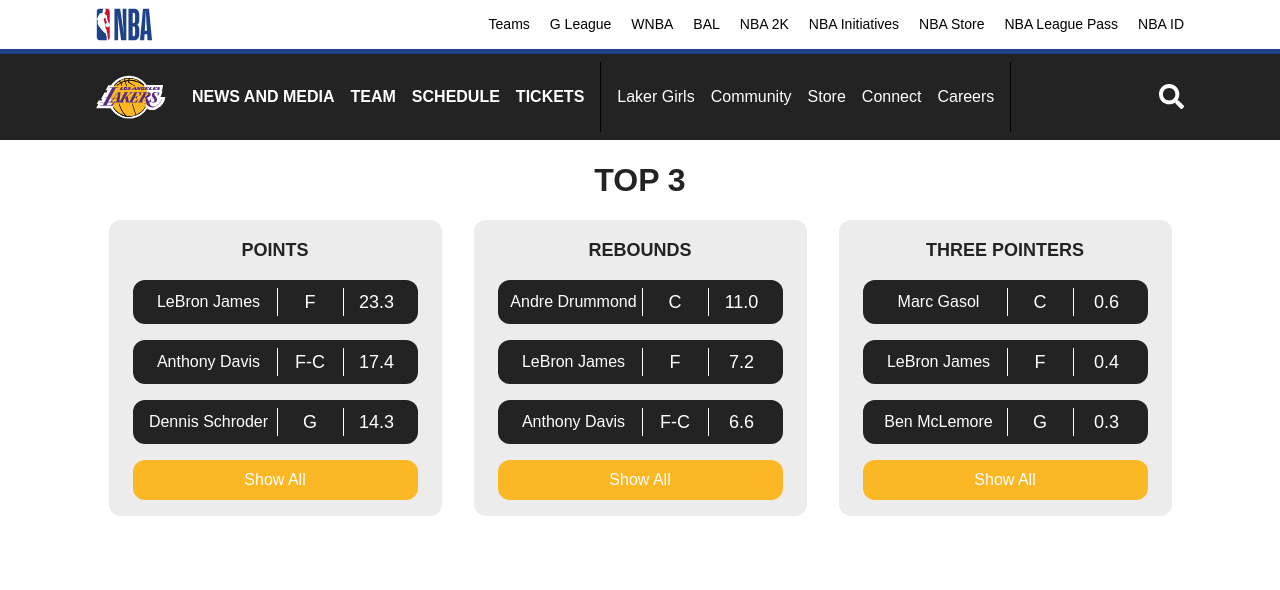
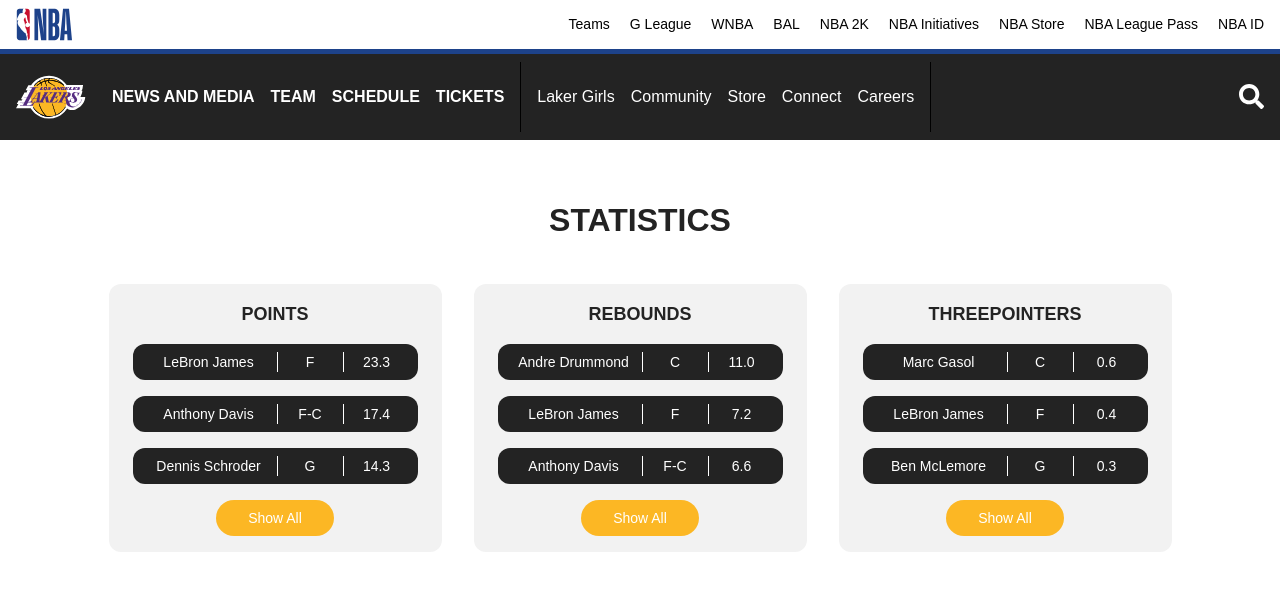
Before and after one commit to vahan-gev/frontend-api, a Next.js app: page / in a window 1280 px wide. Shown: the top 590 px of the page. Built offline with nearby package versions, Linux system fonts and the light colour scheme.

Commit message:
Add files via upload

```diff
--- a/src/app/components/LakersHeader/LakersHeader.js
+++ b/src/app/components/LakersHeader/LakersHeader.js
@@ -3,7 +3,7 @@ import {FaEnvelope, FaFacebook, FaMessage, FaSnapchat, FaTiktok, FaXTwitter, FaY
 
 export default function LakersHeader() {
     return (
-        <div className="px-20 bg-[#232323]">
+        <div className="bg-[#232323]">
             <nav className="flex justify-between mx-auto max-w-screen-xxl px-4 py-2">
                 <div className="flex">
                     <a href="/" className="mr-2.5">
--- a/src/app/components/NBAHeader/NBAHeader.js
+++ b/src/app/components/NBAHeader/NBAHeader.js
@@ -1,6 +1,6 @@
 export default function NBAHeader() {
     return (
-        <nav className="px-20 bg-white z-50 nba-header">
+        <nav className="bg-white z-50 nba-header">
             <div className="flex items-center justify-between mx-auto max-w-screen-xxl px-4 py-2">
                 <a href="/" className="mr-2.5">
                     <img src="/assets/img/logo-nba.svg" alt="NBA Logo" className="w-14" />
--- a/src/app/components/PlayerCard/PlayerCard.js
+++ b/src/app/components/PlayerCard/PlayerCard.js
@@ -1,16 +1,16 @@
 export default function PlayerCard({player}) {
     return (
-        <div className="flex py-2 px-4 bg-[#232323] rounded-xl gap-2 text-white justify-between hover:shadow-2xl cursor-pointer">
+        <div className="flex py-2 px-4 bg-[#232323] rounded-xl gap-2 text-white justify-between">
             <div className="w-[120px] max-w-[120px] flex flex-col items-center justify-center">
-                <span className="text-nowrap">{player?.fn + " " + player?.ln}</span>
+                <span className="text-sm">{player?.fn + " " + player?.ln}</span>
             </div>
             <div className="inline-block w-[0.5px] self-stretch bg-white"></div>
             <div className="w-[50px] max-w-[50px] flex flex-col items-center justify-center">
-                <span className="text-lg">{player?.pos}</span>
+                <span className="text-sm">{player?.pos}</span>
             </div>
             <div className="inline-block w-[0.5px] self-stretch bg-white"></div>
             <div className="w-[50px] max-w-[50px] flex items-center justify-center">
-                <span className="text-lg">{player?.val.toFixed(1)}</span>
+                <span className="text-sm">{player?.val.toFixed(1)}</span>
             </div>
         </div>
     )
--- a/src/app/components/Statistics/Statistics.js
+++ b/src/app/components/Statistics/Statistics.js
@@ -1,70 +1,77 @@
 "use client";
-import {useEffect, useState} from "react";
-import {getPlayers} from "@/app/helpers/asyncmethods";
-import {getTopThree} from "@/app/helpers/methods";
-import {PlayerCard} from "@/app/components";
+import { useEffect, useState } from "react";
+import { getPlayers } from "@/app/helpers/asyncmethods";
+import { getTopThree } from "@/app/helpers/methods";
+import { PlayerCard } from "@/app/components";
+
+const STATS = ["points", "rebounds", "threepointers"];
+
 export default function Statistics() {
-    const [playersByPoints, setPlayersByPoints] = useState([]);
-    const [playersByRebounds, setPlayersByRebounds] = useState([]);
-    const [playersByThreePointers, setPlayersByThreePointers] = useState([]);
-    const [stats, setStats] = useState(["points", "rebounds", "threepointers"])
+    const [players, setPlayers] = useState({
+        points: [],
+        rebounds: [],
+        threepointers: []
+    });
+
+    const [displayStates, setDisplayStates] = useState({
+        points: true,
+        rebounds: true,
+        threepointers: true
+    });
+
     useEffect(() => {
         async function fetchPlayers() {
-            for(let i in stats) {
-                await getPlayers(stats[i]).then((data) => {
-                    switch(stats[i]) {
-                        case "points": setPlayersByPoints(data); break;
-                        case "rebounds": setPlayersByRebounds(data); break;
-                        case "threepointers": setPlayersByThreePointers(data); break;
-                        default: break;
-                    }
-                });
+            const fetchedPlayers = {};
+            for (const stat of STATS) {
+                fetchedPlayers[stat] = await getPlayers(stat);
             }
+            setPlayers(fetchedPlayers);
         }
         fetchPlayers();
-    }, [stats]);
+    }, []);
+
+    const toggleDisplay = (stat) => {
+        setDisplayStates(prev => ({
+            ...prev,
+            [stat]: !prev[stat]
+        }));
+    };
+
+    const getDisplayPlayers = (stat) => {
+        return displayStates[stat] ? getTopThree(players[stat]) : players[stat];
+    };
 
     return (
-        <div className="py-4 flex flex-col items-center gap-4">
-            <h1 className="text-[2rem] font-black uppercase text-[#232323]">Top 3</h1>
+        <div className="py-4 flex flex-col items-center gap-10 mt-10">
+            <h1 className="text-[2rem] font-black uppercase text-[#232323]">Statistics</h1>
             <div className="flex gap-8">
-                <div className="flex gap-4 flex-col bg-[#ececec] py-4 px-6 rounded-xl">
-                    <div className="flex items-center justify-center">
-                        <h1 className="text-lg font-black uppercase text-[#232323]">Points</h1>
-                    </div>
-                    {getTopThree(playersByPoints)?.map((player, index) => (
-                        <PlayerCard key={index} player={player}/>
-                    ))}
-                    <div
-                        className="flex py-2 px-4 bg-[#fcb724] rounded-xl items-center justify-center text-white hover:shadow-2xl cursor-pointer">
-                        <p>Show All</p>
-                    </div>
-                </div>
-                <div className="flex gap-4 flex-col bg-[#ececec] py-4 px-6 rounded-xl">
-                    <div className="flex items-center justify-center">
-                        <h1 className="text-lg font-black uppercase text-[#232323]">Rebounds</h1>
-                    </div>
-                    {getTopThree(playersByRebounds)?.map((player, index) => (
-                        <PlayerCard key={index} player={player}/>
-                    ))}
-                    <div
-                        className="flex py-2 px-4 bg-[#fcb724] rounded-xl items-center justify-center text-white hover:shadow-2xl cursor-pointer">
-                        <p>Show All</p>
-                    </div>
-                </div>
-                <div className="flex gap-4 flex-col bg-[#ececec] py-4 px-6 rounded-xl">
-                    <div className="flex items-center justify-center">
-                        <h1 className="text-lg font-black uppercase text-[#232323]">Three Pointers</h1>
-                    </div>
-                    {getTopThree(playersByThreePointers)?.map((player, index) => (
-                        <PlayerCard key={index} player={player}/>
-                    ))}
-                    <div
-                        className="flex py-2 px-4 bg-[#fcb724] rounded-xl items-center justify-center text-white hover:shadow-2xl cursor-pointer">
-                        <p>Show All</p>
-                    </div>
-                </div>
+                {STATS.map(stat => (
+                    <StatCard
+                        key={stat}
+                        title={stat}
+                        players={getDisplayPlayers(stat)}
+                        showAll={!displayStates[stat]}
+                        onToggle={() => toggleDisplay(stat)}
+                    />
+                ))}
             </div>
         </div>
     );
 }
+
+function StatCard({ title, players, showAll, onToggle }) {
+    return (
+        <div className="flex gap-4 flex-col bg-[#f2f2f2] py-4 px-6 rounded-xl items-center h-fit">
+            <h1 className="text-lg font-black uppercase text-[#232323]">{title}</h1>
+            {players?.map((player, index) => (
+                <PlayerCard key={index} player={player} />
+            ))}
+            <button
+                className="flex py-2 px-8 bg-[#fcb724] rounded-full items-center justify-center text-white transition duration-300 hover:shadow-md cursor-pointer"
+                onClick={onToggle}
+            >
+                <p className="text-sm">{showAll ? "Show Less" : "Show All"}</p>
+            </button>
+        </div>
+    );
+}
```
Also changed, not shown: src/app/globals.css (line endings or trailing spaces).
